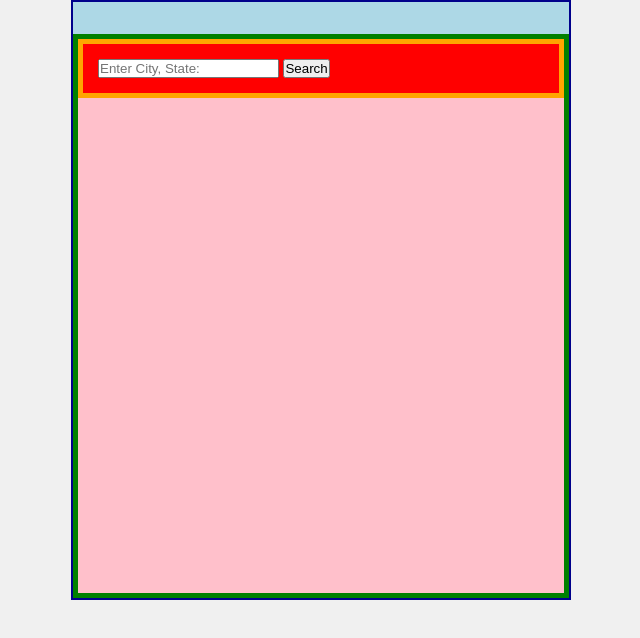
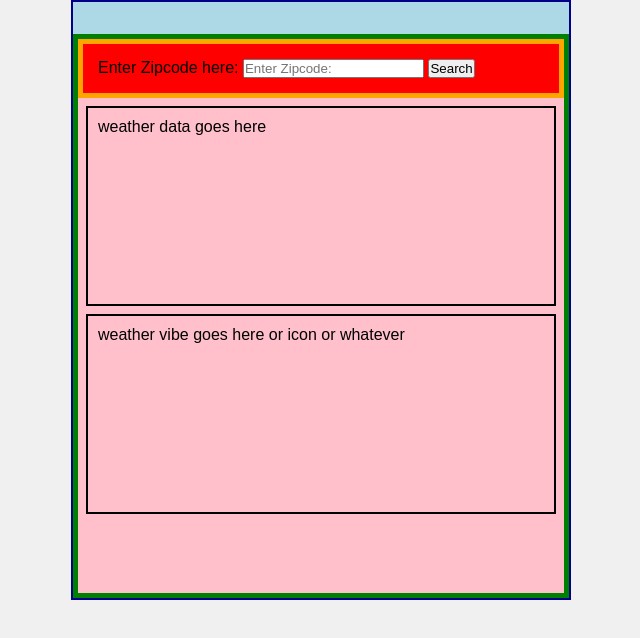
Before and after one commit to snooze26/weatherForecast-, a website: page src/index.html in a window 1280 px wide. Shown: the whole page, without its empty margins (319-959 px from the left). Drawn offline with Linux system fonts and the light colour scheme; no server answers.

Commit message:
changes to input and button properties || added label for input || added div for weather report data and vibe change based on weather

```diff
--- /dev/null
+++ b/src/domChanges.js
@@ -0,0 +1,3 @@
+export function domChanges() {
+
+}
--- a/src/index.html
+++ b/src/index.html
@@ -3,7 +3,7 @@
 <head>
     <meta charset="UTF-8">
     <meta name="viewport" content="width=device-width, initial-scale=1.0">
-    <title>Document</title>
+    <title>Weather App</title>
     <link rel="stylesheet" href="/src/styles.css">
     <script type="module" src="/src/index.js"></script>
 </head>
@@ -15,13 +15,21 @@
         <div id="weatherReport">
 
             <div id="formContainer">
-
-                <div id="searchBar">
-                    <input type="search" name="searchBar" id="searchBar" placeholder="Enter City, State:" autocomplete>
-                    <button id="searchBtn">Search</button>
-                </div>
+                <form action="getData">
+                    <div id="searchBar">
+                        <label for="search" id="searchLabel">Enter Zipcode here:  </label>
+                        <input type="search" id="searchInput" placeholder="Enter Zipcode:" autocomplete required>
+                        <button id="searchBtn" type="submit">Search</button>
+                    </div>
+                </form>
             </div>
-
+            <div id="showWeather">
+                <p>weather data goes here</p>
+            </div>
+            <div id="backGroundVibe">
+                <p>weather vibe goes here or icon or whatever
+                </p>
+            </div>
         </div>
 
     </div>
--- a/src/styles.css
+++ b/src/styles.css
@@ -38,3 +38,17 @@ div#weatherReport {
     width: 100%;
     height: 100%;
 }
+
+div#showWeather {
+    height: 25vh;
+    margin: .5em;
+    padding: 10px;
+    border: 2px solid black;
+}
+
+div#backGroundVibe {
+    height: 25vh;
+    margin: .5em;
+    padding: 10px;
+    border: 2px solid black;
+}
```
